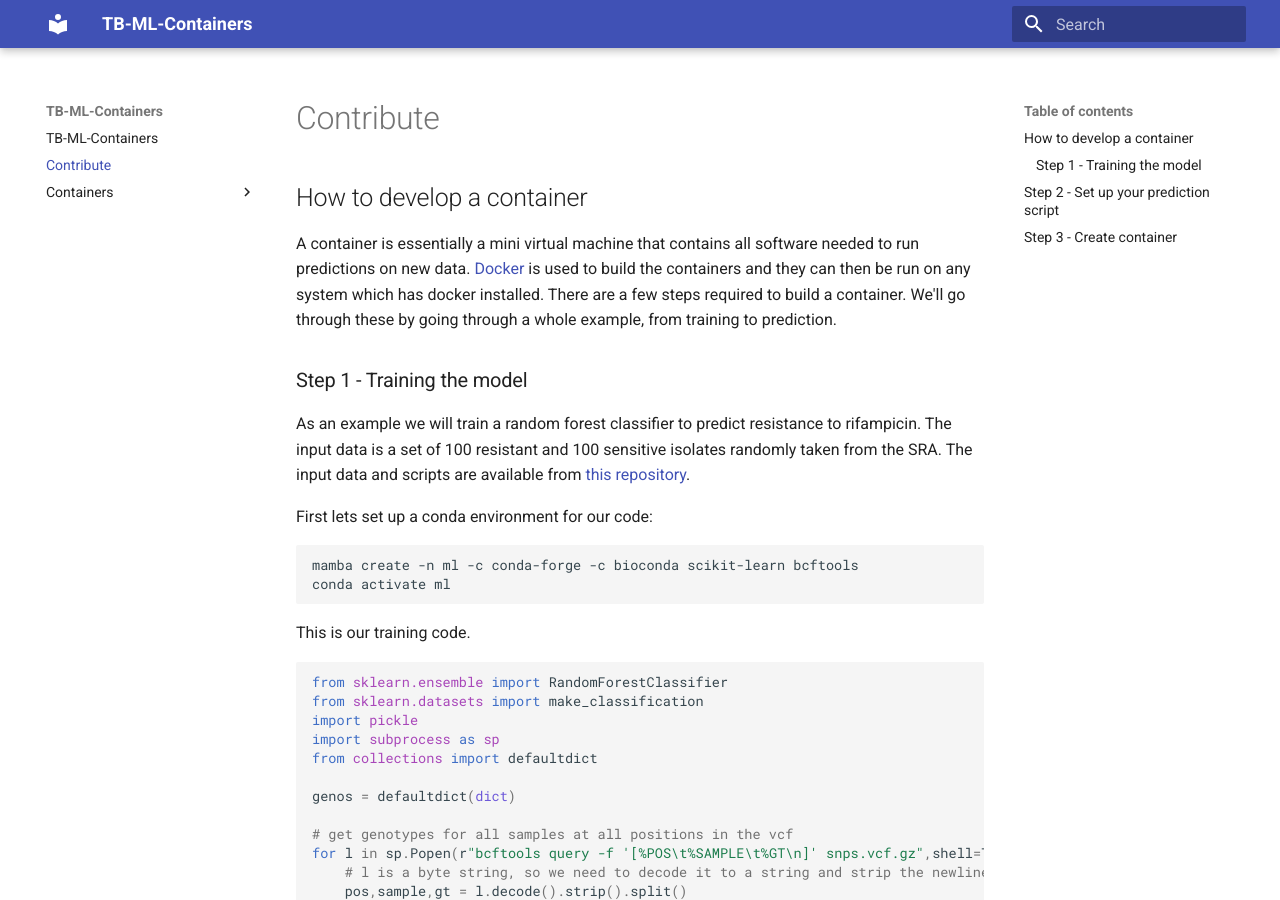
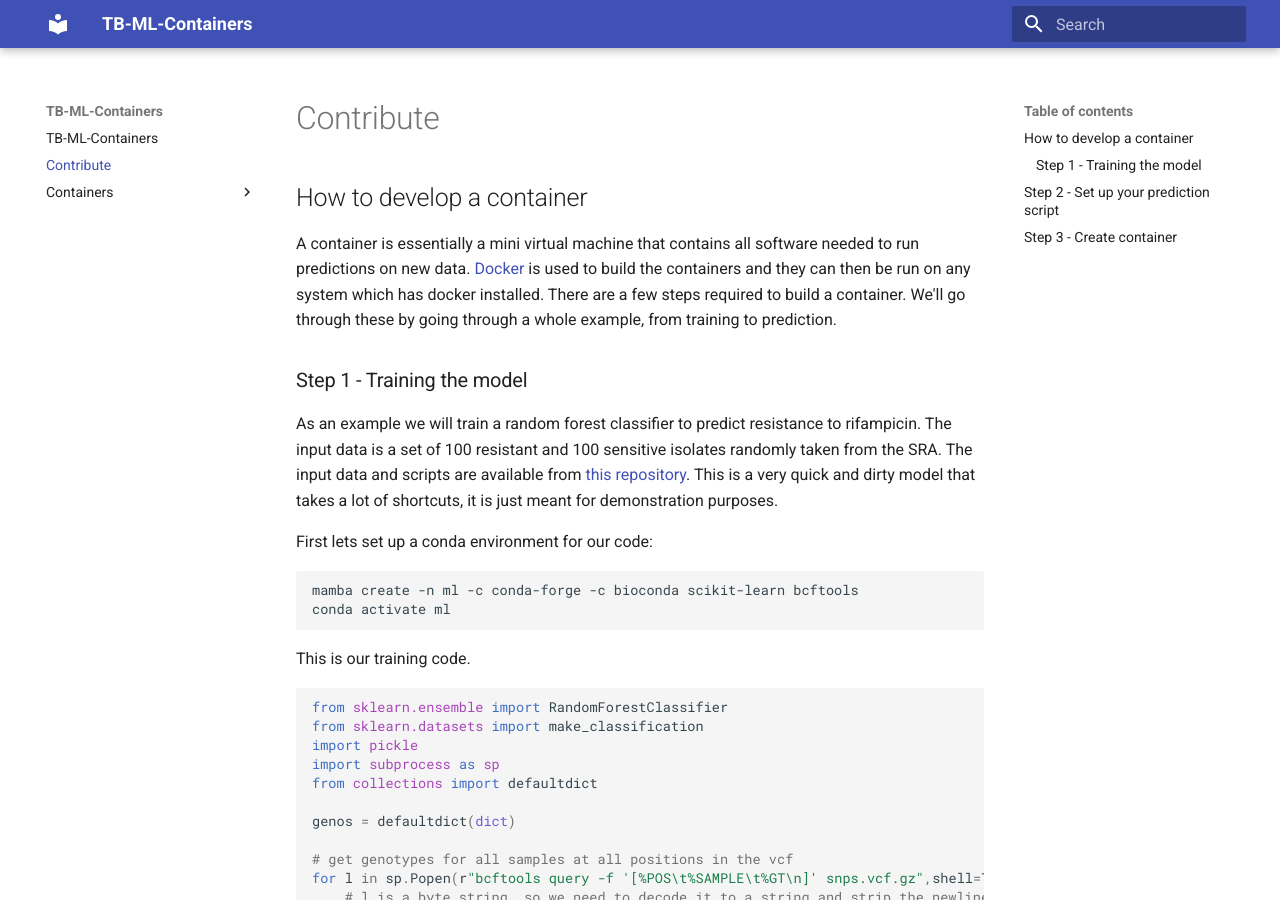
Before and after one commit to TB-ML/tb-ml-containers, an MkDocs documentation site: the page built from docs/contribute.md, in a window 1280 px wide and 900 px high. Built offline with MkDocs 1.6.1 and Material for MkDocs 9.7.7, drawn with Linux system fonts in a browser that asks for light colours; some of the changed text lies outside the part shown.

Commit message:
add links

```diff
--- a/docs/contribute.md
+++ b/docs/contribute.md
@@ -7,7 +7,7 @@
 
 ### Step 1 - Training the model
 
-As an example we will train a random forest classifier to predict resistance to rifampicin. The input data is a set of 100 resistant and 100 sensitive isolates randomly taken from the SRA. The input data and scripts are available from [this repository]().
+As an example we will train a random forest classifier to predict resistance to rifampicin. The input data is a set of 100 resistant and 100 sensitive isolates randomly taken from the SRA. The input data and scripts are available from [this repository](https://github.com/jodyphelan/simple-rif-rf). This is a very quick and dirty model that takes a lot of shortcuts, it is just meant for demonstration purposes.
 
 First lets set up a conda environment for our code:
 
```
Also changed, not shown: other parts of docs/contribute.md (+1 -1 lines).
